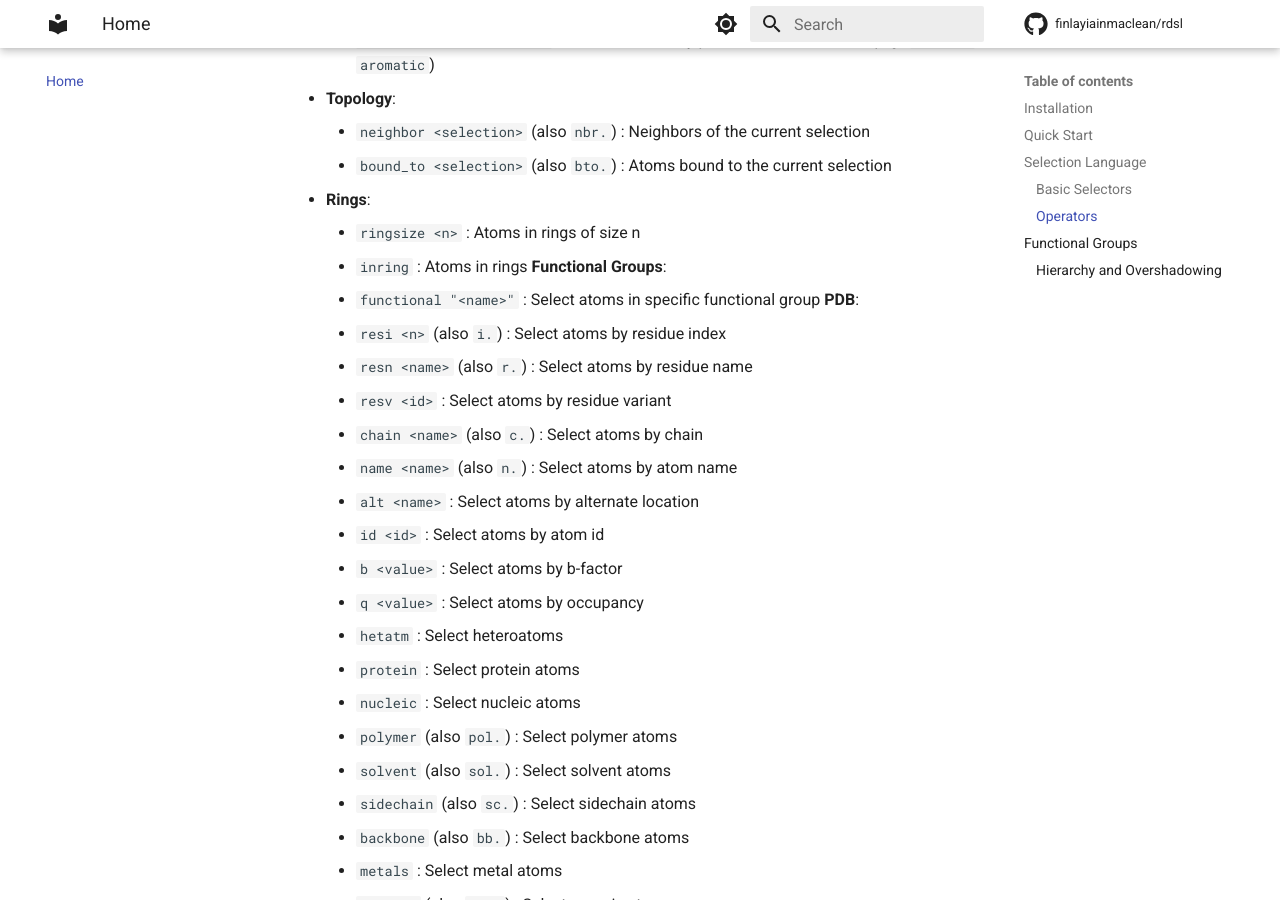
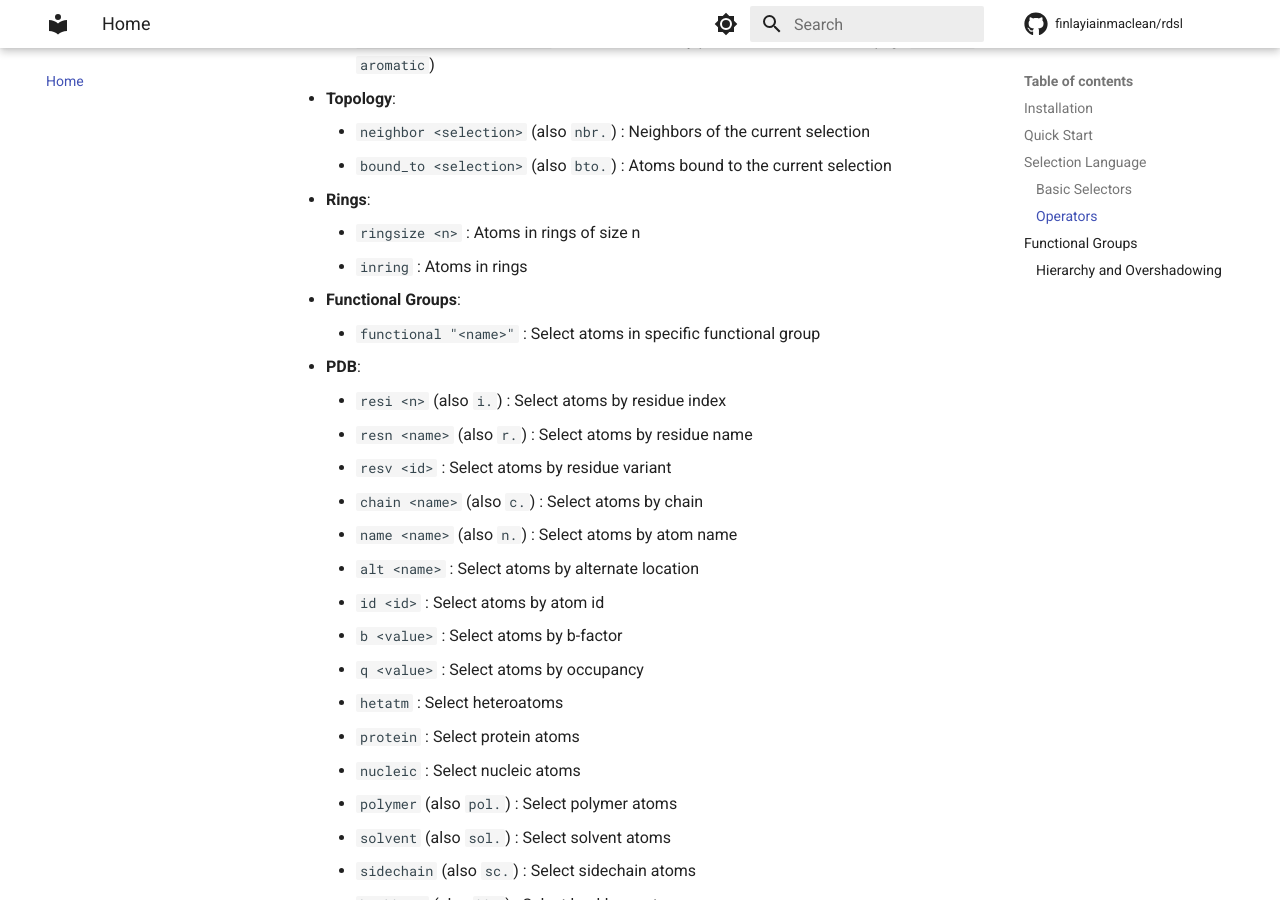
Before and after one commit to finlayiainmaclean/rdsl, an MkDocs documentation site: the page built from docs/index.md, in a window 1280 px wide and 900 px high, scrolled down 3167 px. Built offline with MkDocs 1.6.1 and Material for MkDocs 9.7.7, drawn with Linux system fonts in a browser that asks for light colours; comment, search, counter and statistics services are not loaded.

Commit message:
Initial commit

```diff
--- a/docs/index.md
+++ b/docs/index.md
@@ -100,9 +100,9 @@ RDSL provides a powerful syntax for defining atom selections.
 *   **Rings**:
     *   `ringsize <n>` : Atoms in rings of size n
     *   `inring` : Atoms in rings
-    **Functional Groups**:
+*    **Functional Groups**:
     *   `functional "<name>"` : Select atoms in specific functional group
-    **PDB**:
+*    **PDB**:
     *   `resi <n>` (also `i.`) : Select atoms by residue index
     *   `resn <name>` (also `r.`) : Select atoms by residue name
     *   `resv <id>` : Select atoms by residue variant
```
